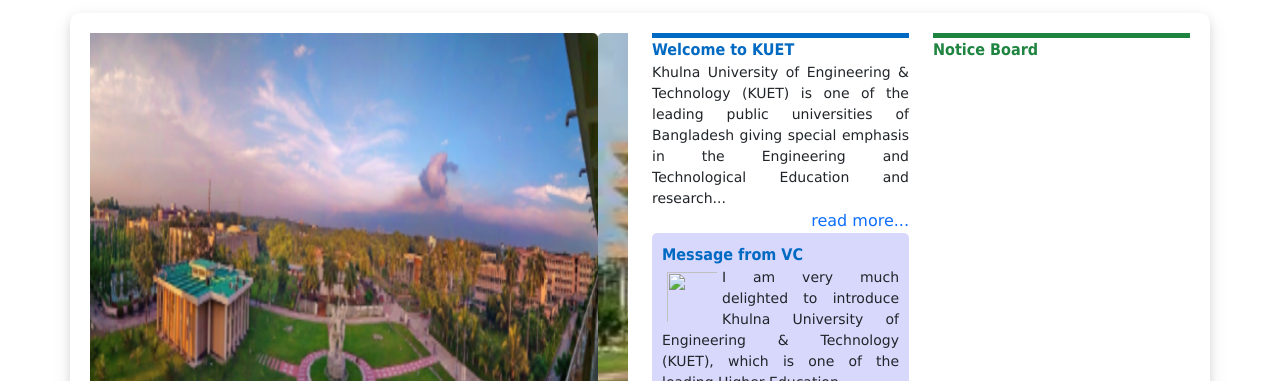
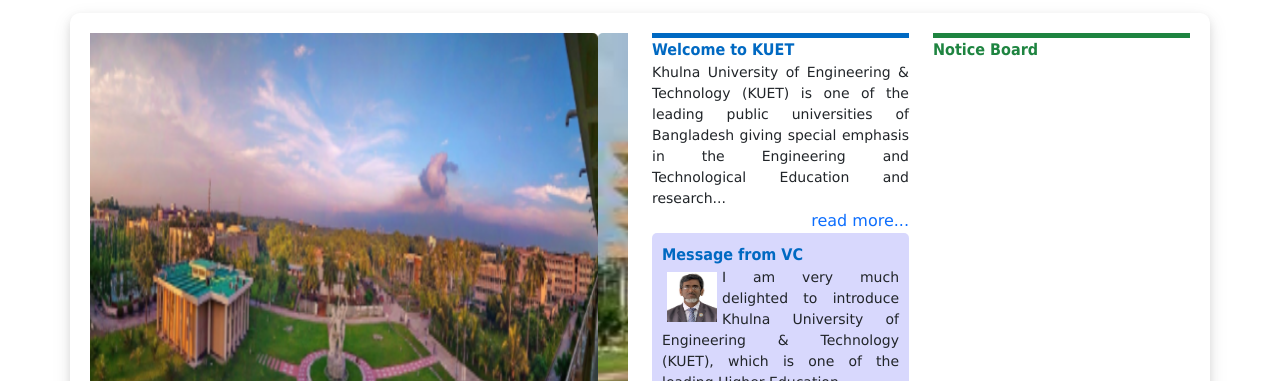
Before and after one commit to Genius15066/KUET-Website, a plain HTML site: page index.html in a window 1280 px wide. Shown: the part 419-800 px from the top of the page. Drawn offline with nearby package versions, Linux system fonts and the light colour scheme; the site is published under a folder, as on GitHub Pages, so addresses that start at the root find nothing.

Commit message:
vc photo

```diff
--- a/index.html
+++ b/index.html
@@ -228,7 +228,7 @@
                         <div class="vc-message mt-4">
                             <span style="color:#0069c2;font-weight:bold;font-family:Tahoma;font-size:16px">Message from
                                 VC</span><br>
-                            <img height="60px" width="60px" src="/images/vc-kuet.jpg" alt="">
+                            <img height="60px" width="60px" src="images/vc-kuet.jpg" alt="">
                             <p>I am very much delighted to introduce Khulna University of Engineering & Technology
                                 (KUET), which is one of the leading Higher Education ...</p>
                             <span style="float:right;">
```
